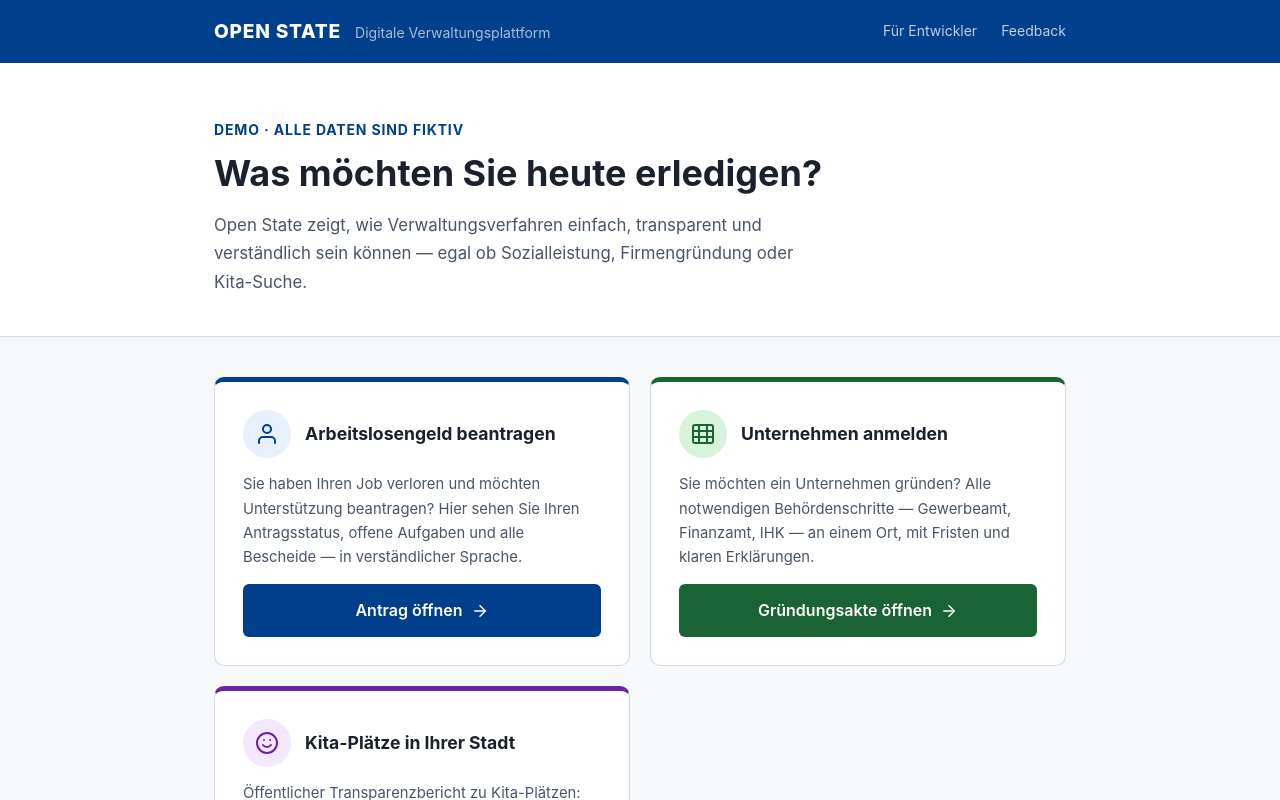
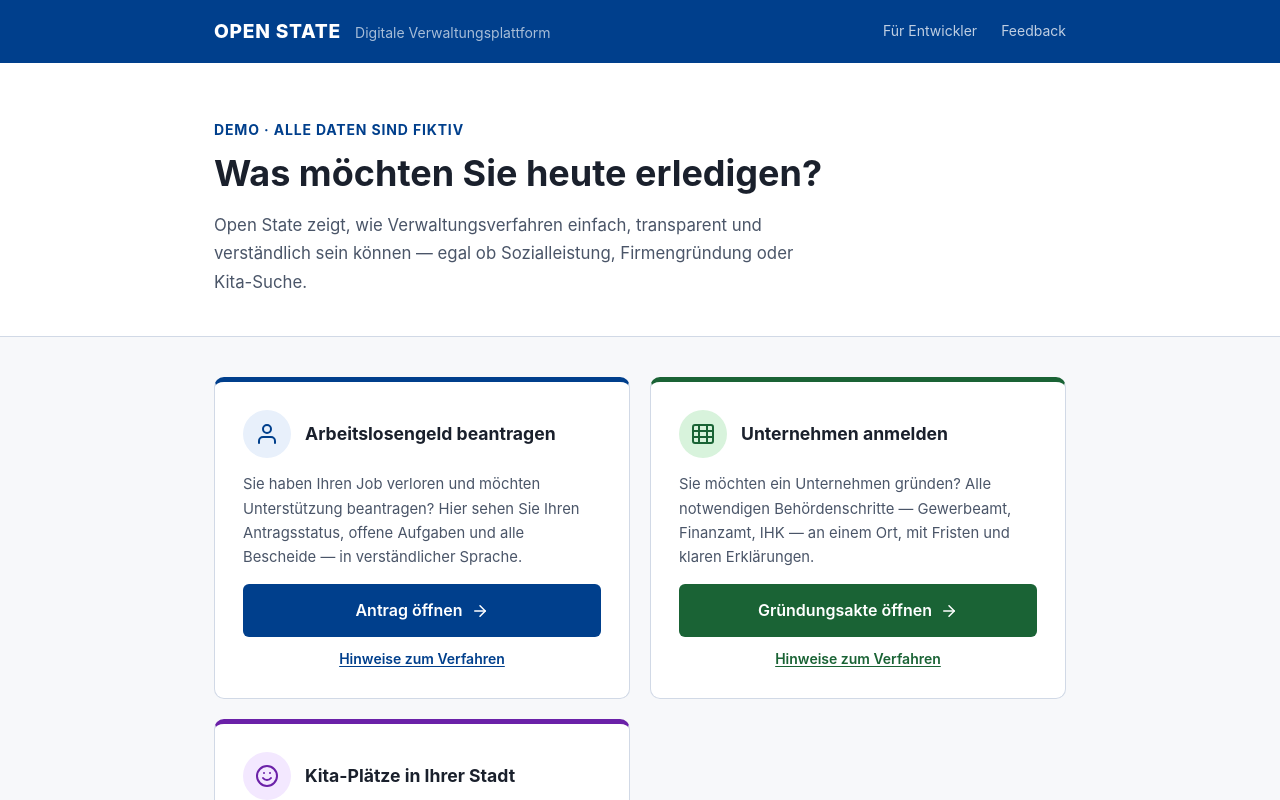
Before and after one commit to d0npedro/open-state, a Next.js app in the folder demo/: page / in a window 1280 px wide. Shown: the top 800 px of the page. Built offline with nearby package versions, Linux system fonts and the light colour scheme.

Commit message:
feat(cross): Landing-Sekundärlinks Hinweise und Kita-Lagebild (Q-410)
Pro Domänen-Karte: AV/UG „Hinweise zum Verfahren“, Kita „Steuerungslagebild
(intern)“. E2E auf Startseite ergänzt. Ohne Developer-Jargon.

```diff
--- a/demo/app/page.tsx
+++ b/demo/app/page.tsx
@@ -15,6 +15,9 @@ const domains = [
     beschreibung: 'Sie haben Ihren Job verloren und möchten Unterstützung beantragen? Hier sehen Sie Ihren Antragsstatus, offene Aufgaben und alle Bescheide — in verständlicher Sprache.',
     href: '/fall',
     cta: 'Antrag öffnen',
+    /** Sekundär: Fairness/Verfahrenslage (US-AV-008), bürgernahe Bezeichnung */
+    secondaryHref: '/fall/hinweise',
+    secondaryCta: 'Hinweise zum Verfahren',
     farbe: '#003F8C',
     randfarbe: '#003F8C',
   },
@@ -27,6 +30,8 @@ const domains = [
     beschreibung: 'Sie möchten ein Unternehmen gründen? Alle notwendigen Behördenschritte — Gewerbeamt, Finanzamt, IHK — an einem Ort, mit Fristen und klaren Erklärungen.',
     href: '/gruendung',
     cta: 'Gründungsakte öffnen',
+    secondaryHref: '/gruendung/hinweise',
+    secondaryCta: 'Hinweise zum Verfahren',
     farbe: '#1a6335',
     randfarbe: '#1a6335',
   },
@@ -39,6 +44,9 @@ const domains = [
     beschreibung: 'Öffentlicher Transparenzbericht zu Kita-Plätzen: Versorgungsquoten, Wartezeiten und Kapazitäten — ohne Anmeldung, offen für alle Bürgerinnen und Bürger.',
     href: '/kita',
     cta: 'Transparenzbericht öffnen',
+    /** Internes JA-Lagebild — klar als intern/Demo kennzeichnen */
+    secondaryHref: '/kita/lagebild',
+    secondaryCta: 'Steuerungslagebild (intern)',
     farbe: '#6b21a8',
     randfarbe: '#6b21a8',
   },
@@ -133,15 +141,32 @@ export default function Home() {
                   {d.beschreibung}
                 </p>
 
-                {/* CTA — Großer, klarer Button */}
+                {/* Primär-CTA + optionaler Sekundärlink (Hinweise / interne Steuerung) */}
+                <div style={{ marginTop: 'auto', display: 'flex', flexDirection: 'column', gap: '0.65rem' }}>
                   <Link
                     href={d.href}
                     className="btn btn-primary btn-full"
-                  style={{ background: d.farbe, marginTop: 'auto' }}
+                    style={{ background: d.farbe }}
                   >
                     {d.cta}
                     <Icon name="arrow-right" size={18} />
                   </Link>
+                  {d.secondaryHref && d.secondaryCta && (
+                    <Link
+                      href={d.secondaryHref}
+                      style={{
+                        fontSize: '0.875rem',
+                        color: d.farbe,
+                        textAlign: 'center',
+                        textDecoration: 'underline',
+                        textUnderlineOffset: '0.15em',
+                        fontWeight: 600,
+                      }}
+                    >
+                      {d.secondaryCta}
+                    </Link>
+                  )}
+                </div>
               </div>
             ))}
           </div>
```
Also changed, not shown: 4 other files (tests, documents, lock files or other folders). Lines whose indentation alone changed are shown as unchanged.
